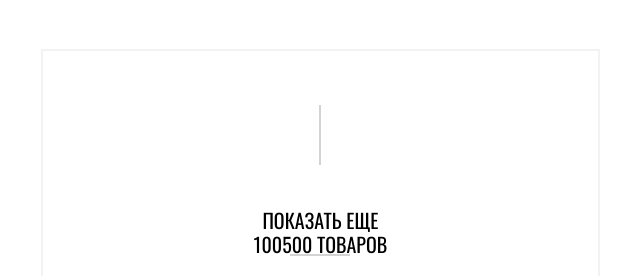
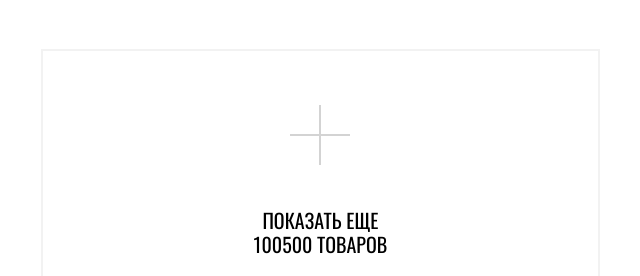
Before and after one commit to tsnasti/cat-energy, a website: page source/catalog.html in a window 1280 px wide. Shown: the part 2030-2306 px from the top of the page, 629-1269 px from the left. Drawn offline with nearby package versions, Linux system fonts and the light colour scheme; files that its build step writes are made by us from their sources.

Commit message:
Add some editing

```diff
--- a/package.json
+++ b/package.json
@@ -1,4 +1,5 @@
 {
+  "homepage": "https://tsnasti.github.io/1924187-cat-energy-24/",
   "name": "cat-energy-24",
   "private": true,
   "description": "Личный проект «Кэт энерджи» от HTML Academy",
@@ -7,6 +8,7 @@
     "autoprefixer": "10.4.0",
     "browser-sync": "2.27.7",
     "del": "^6.0.0",
+    "gh-pages": "^4.0.0",
     "gulp": "4.0.2",
     "gulp-htmlmin": "^5.0.1",
     "gulp-less": "5.0.0",
@@ -26,6 +28,8 @@
     "stylelint": "stylelint \"source/less/**/*.less\" --syntax less",
     "test": "npm run editorconfig && npm run stylelint",
     "build": "gulp build",
+    "predeploy": "npm run build",
+    "deploy": "gh-pages -d build",
     "start": "gulp"
   },
   "browserslist": [
--- a/source/less/blocks/product.less
+++ b/source/less/blocks/product.less
@@ -209,6 +209,7 @@
 
     &::after {
       bottom: 0;
+      top: 0;
     }
   }
 }
```
Also changed, not shown: 1 other file.
